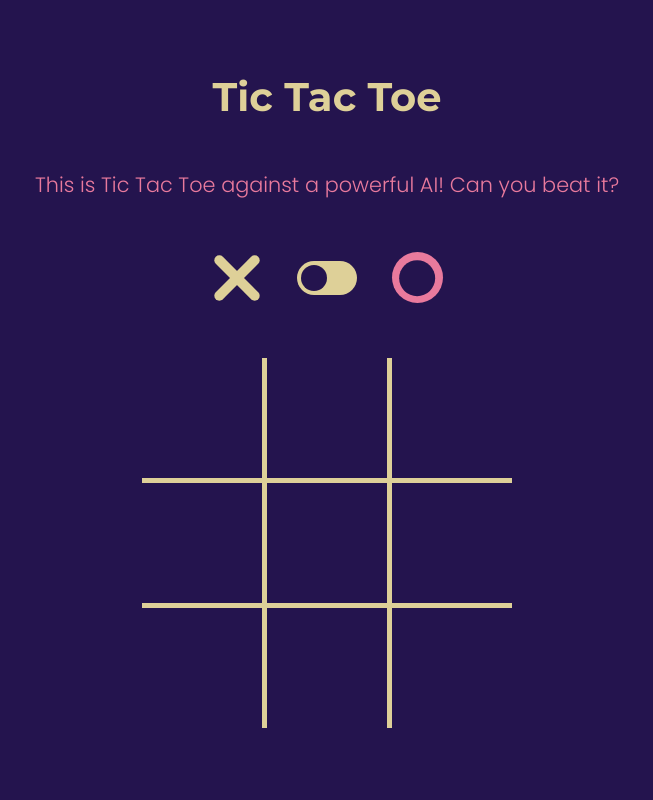
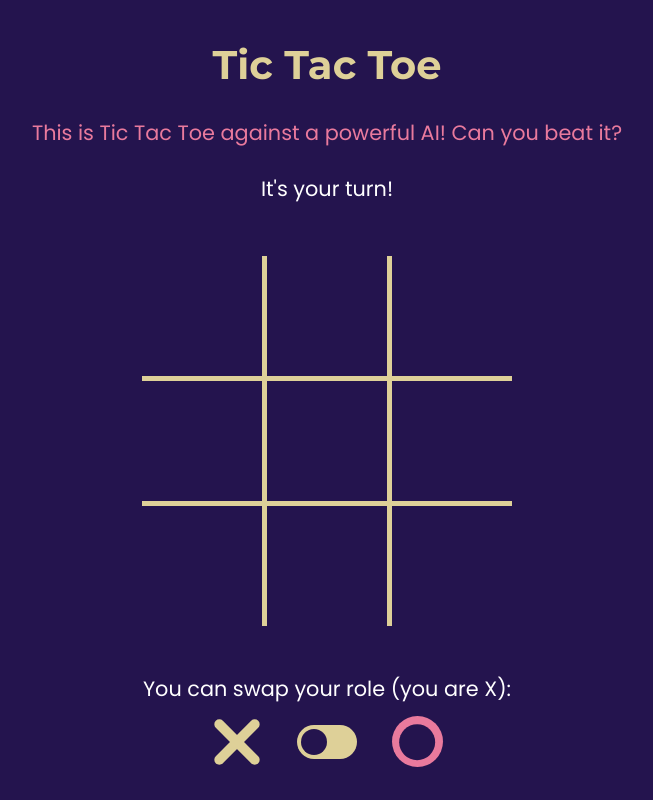
Before and after one commit to gnoya/tic-tac-toe, a React (Create React App) app: page / in a window 1280 px wide. Shown: the whole page, without its empty margins (313-966 px from the left). Built offline with nearby package versions, Linux system fonts and the light colour scheme.

Commit message:
UI Fixes: better positioning of elements and colors

```diff
--- a/src/components/board/board.component.module.css
+++ b/src/components/board/board.component.module.css
@@ -1,12 +1,26 @@
-.container {
+.container,
+.panelContainer {
   display: flex;
   flex-flow: column nowrap;
   justify-content: center;
   align-items: center;
-  gap: 50px;
+  gap: 50px 0;
 }
 
 .panelContainer {
+  gap: 10px 0;
+}
+
+.yourTurnMsgContainer {
+  min-height: 30px;
+}
+
+.panelContainer p,
+.yourTurnMsgContainer p {
+  color: var(--tertiary);
+}
+
+.toggleContainer {
   display: flex;
   flex-flow: row nowrap;
   justify-content: center;
--- a/src/components/board/board.component.tsx
+++ b/src/components/board/board.component.tsx
@@ -11,6 +11,7 @@ import BoardTile from '../board-tile/board-tile.component'
 import styles from './board.component.module.css'
 import { useModal } from '../../hooks/use-modal/use-modal.hook'
 import ToggleSwitch from '../toggle-switch/toggle-switch.component'
+import Text from '../text/text.component'
 
 export default function Board() {
   const [tiles, setTiles] = useState<Tile[]>(makeEmptyTiles())
@@ -78,8 +79,6 @@ export default function Board() {
     timeout = setTimeout(() => {
       const aiPlayer = negatePlayer(player)
 
-      console.log('aaaaaa')
-
       // Check if AI is the one to play
       if (
         (getPlayerInTurn(tiles) === 'O' && aiPlayer === 'O') ||
@@ -98,10 +97,8 @@ export default function Board() {
 
   return (
     <div className={styles.container}>
-      <div className={styles.panelContainer}>
-        <BoardTile index={0} filledBy={'X'} disabled={true} inBoard={false} />
-        <ToggleSwitch onToggle={onSwitchToggle} />
-        <BoardTile index={0} filledBy={'O'} disabled={true} inBoard={false} />
+      <div className={styles.yourTurnMsgContainer}>
+        {playersTurn && <Text>It's your turn!</Text>}
       </div>
 
       <div className={styles.boardContainer}>
@@ -115,6 +112,15 @@ export default function Board() {
           />
         ))}
       </div>
+
+      <div className={styles.panelContainer}>
+        <Text>You can swap your role (you are {player}):</Text>
+        <div className={styles.toggleContainer}>
+          <BoardTile index={0} filledBy={'X'} disabled={true} inBoard={false} />
+          <ToggleSwitch onToggle={onSwitchToggle} />
+          <BoardTile index={0} filledBy={'O'} disabled={true} inBoard={false} />
+        </div>
+      </div>
     </div>
   )
 }
--- a/src/components/text/text.component.module.css
+++ b/src/components/text/text.component.module.css
@@ -1,6 +1,6 @@
 .text {
   font-family: var(--titles-body);
-  font-weight: 300;
+  font-weight: 400;
   color: var(--secondary);
   font-size: 1.3rem;
   margin: 0;
--- a/src/hooks/use-modal/use-modal.hook.module.css
+++ b/src/hooks/use-modal/use-modal.hook.module.css
@@ -41,7 +41,7 @@
 
 .modalConfirmButton,
 .modalConfirmButtonDanger {
-  color: white;
+  color: var(--tertiary);
 }
 
 .modalConfirmButton {
--- a/src/index.css
+++ b/src/index.css
@@ -12,6 +12,7 @@
   /* Colors */
   --primary: #ded098;
   --secondary: #e97a9d;
+  --tertiary: white;
 
   /* Backgrounds */
   --background: #24144e;
--- a/src/pages/game/game.page.module.css
+++ b/src/pages/game/game.page.module.css
@@ -1,12 +1,11 @@
 .container {
   display: flex;
   flex-flow: column nowrap;
-  justify-content: center;
+  justify-content: flex-start;
   align-items: center;
-  gap: 50px 0;
-
+  gap: 30px 0;
   width: 90%;
   max-width: 1400px;
-  margin: 0 auto;
-  height: 100vh;
+  margin: 40px auto 0;
+  height: calc(100vh-50px);
 }
```
